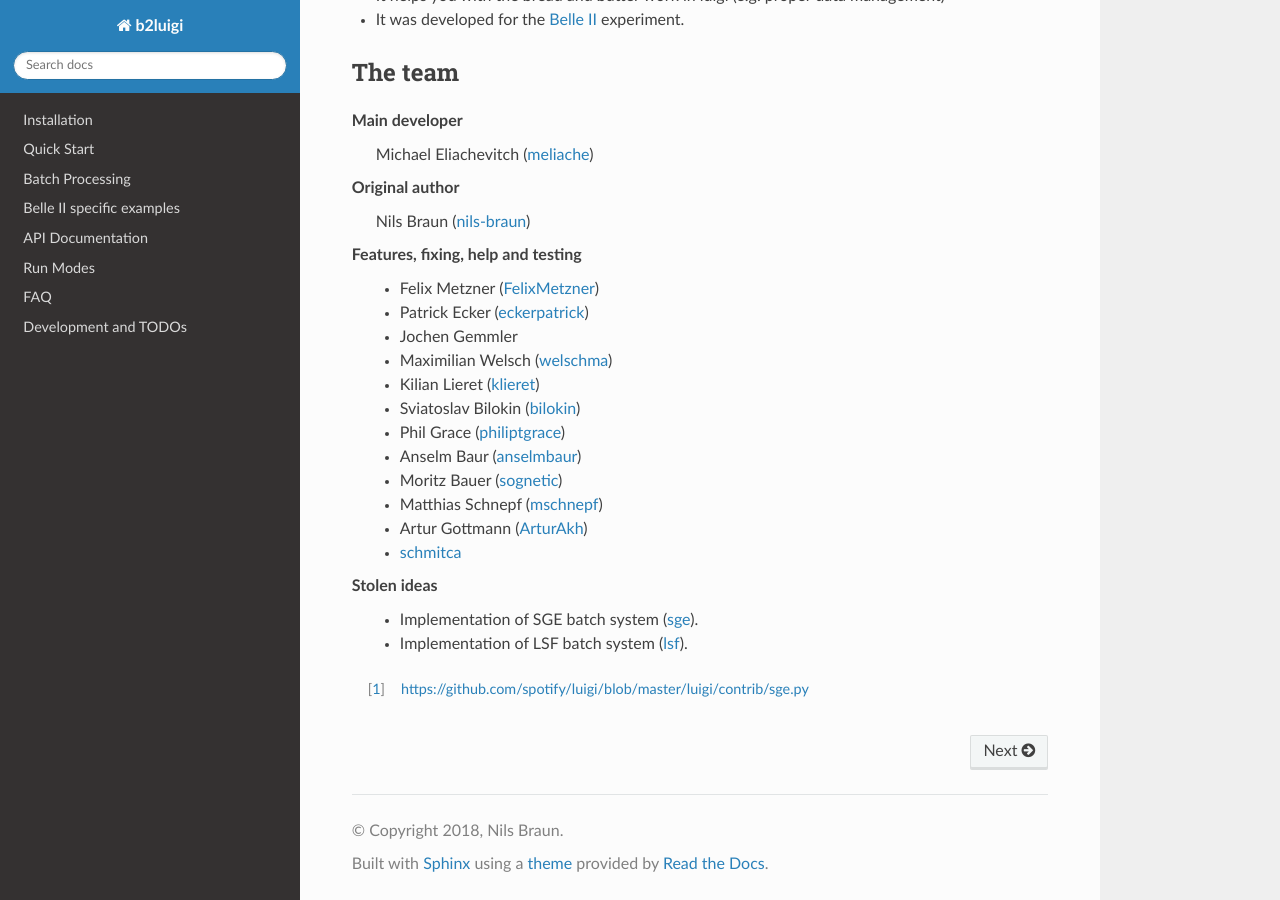
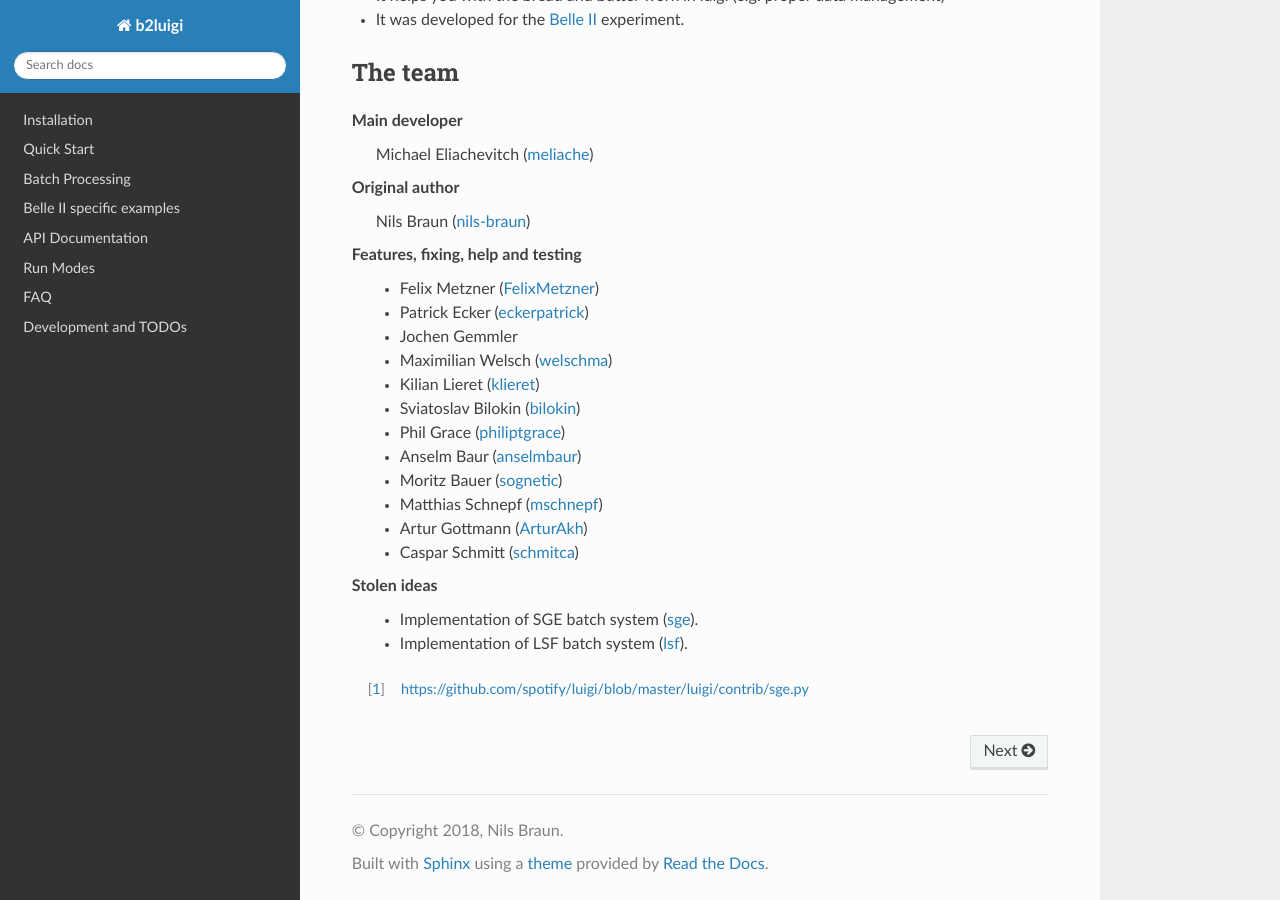
Before and after one commit to nils-braun/b2luigi, a Sphinx documentation site: the page built from docs/index.rst, in a window 1280 px wide and 900 px high, scrolled down 3121 px. Built offline with Sphinx 7.4.7 and the Read the Docs theme 2.0.0, drawn with Linux system fonts in a browser that asks for light colours.

Commit message:
Use full name of Caspar Schmitt in contributors list

```diff
--- a/docs/index.rst
+++ b/docs/index.rst
@@ -134,7 +134,7 @@ Features, fixing, help and testing
     * Moritz Bauer (`sognetic`_)
     * Matthias Schnepf  (`mschnepf`_)
     * Artur Gottmann (`ArturAkh`_)
-    * `schmitca`_
+    * Caspar Schmitt (`schmitca`_)
 
 Stolen ideas
     * Implementation of SGE batch system (`sge`_).
```
